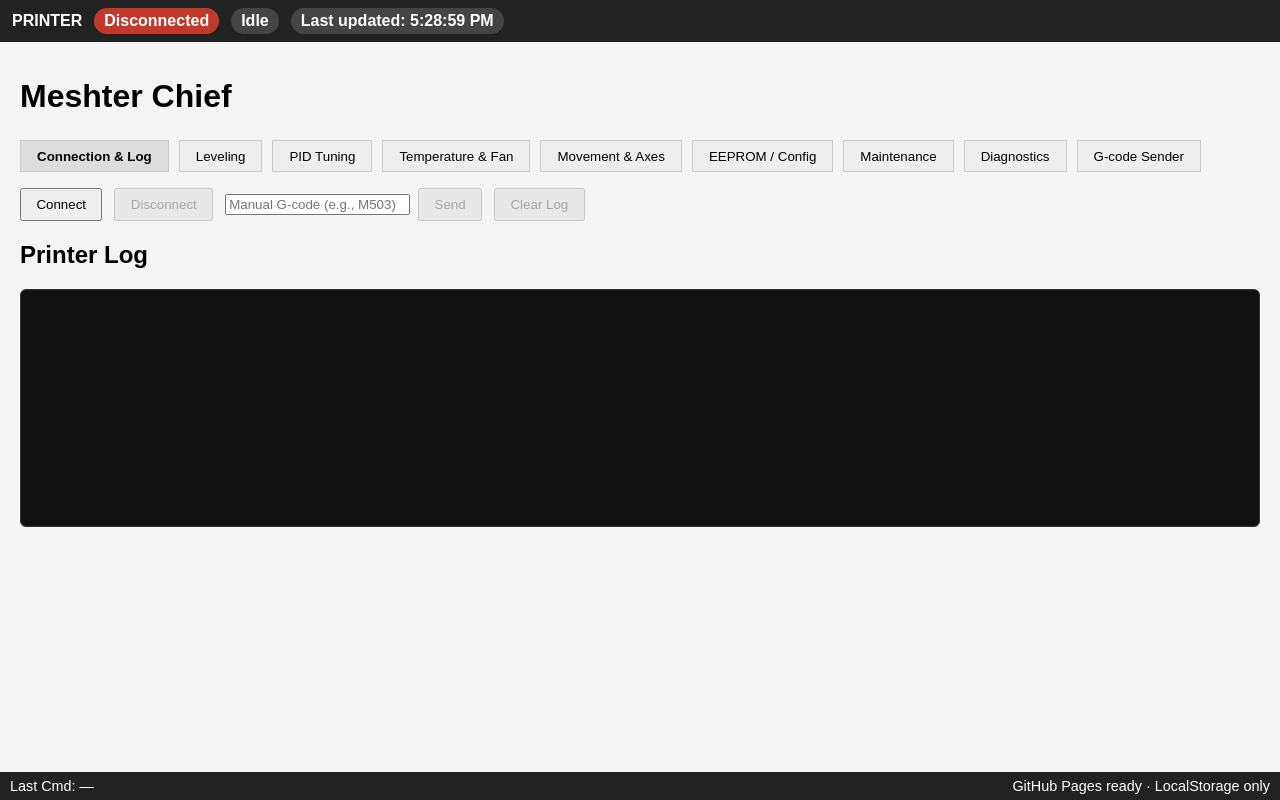
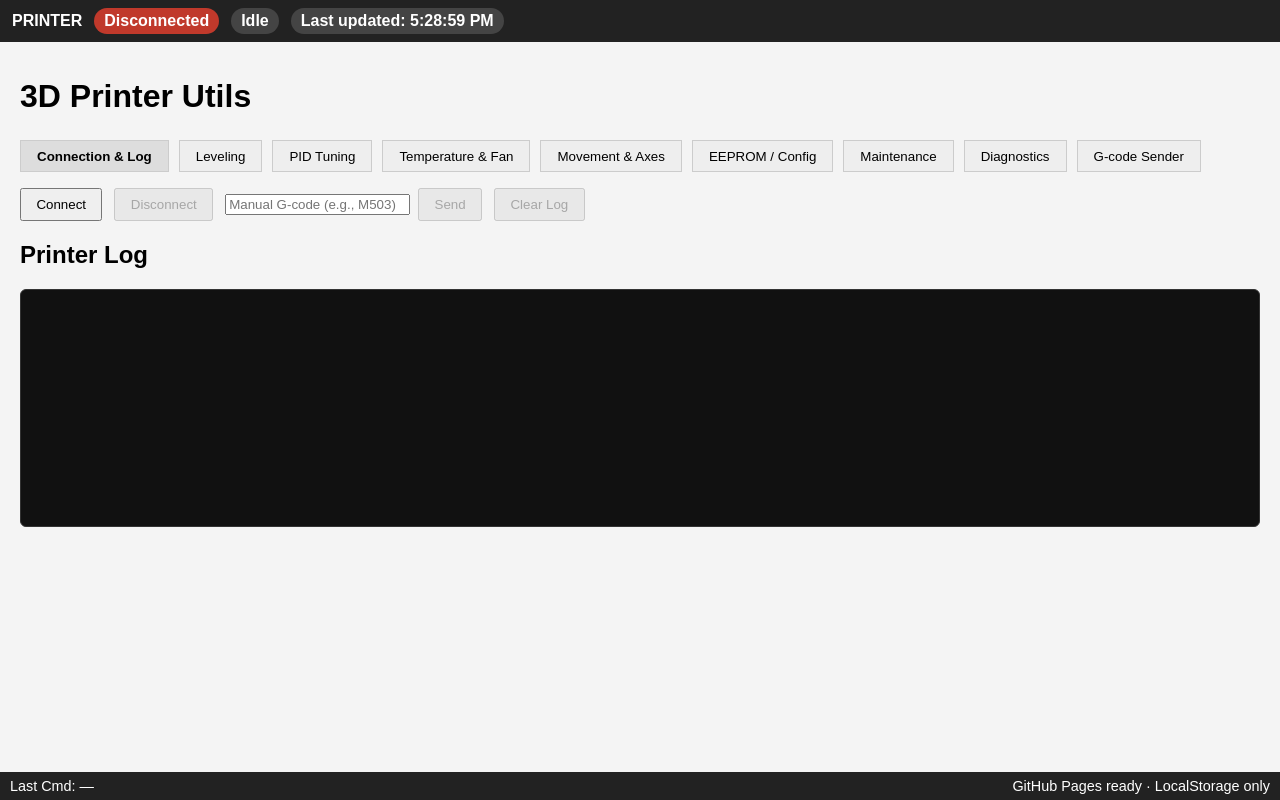
Before and after one commit to issypup/3DPrinter-Utils, a plain HTML site: page index.html in a window 1280 px wide. Drawn offline with Linux system fonts and the light colour scheme.

Commit message:
Update index.html

```diff
--- a/index.html
+++ b/index.html
@@ -3,7 +3,7 @@
 <head>
 <meta charset="UTF-8" />
 <meta name="viewport" content="width=device-width, initial-scale=1.0"/>
-<title>Meshter Chief</title>
+<title>3D Printer Utils</title>
 <style>
   :root { --bar-h: 42px; }
   body {
@@ -81,7 +81,7 @@
   <span id="lastUpdated" class="pill">Last updated: —</span>
 </div>
 
-<h1>Meshter Chief</h1>
+<h1>3D Printer Utils</h1>
 
 <!-- Tabs -->
 <div id="tabButtons">
```
